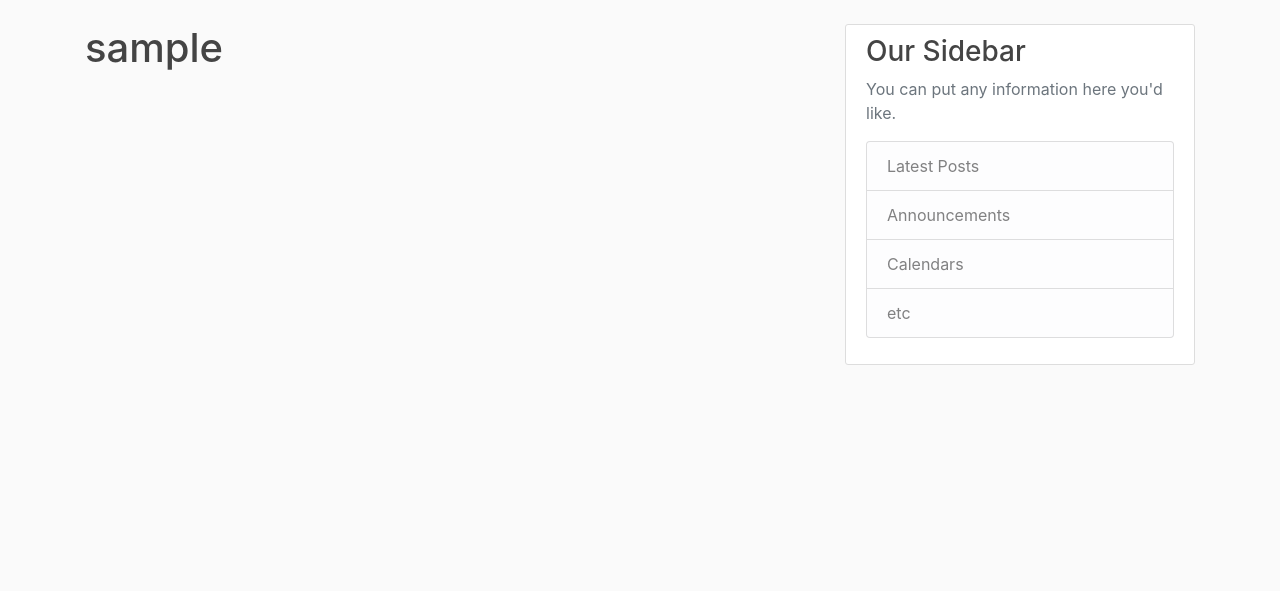
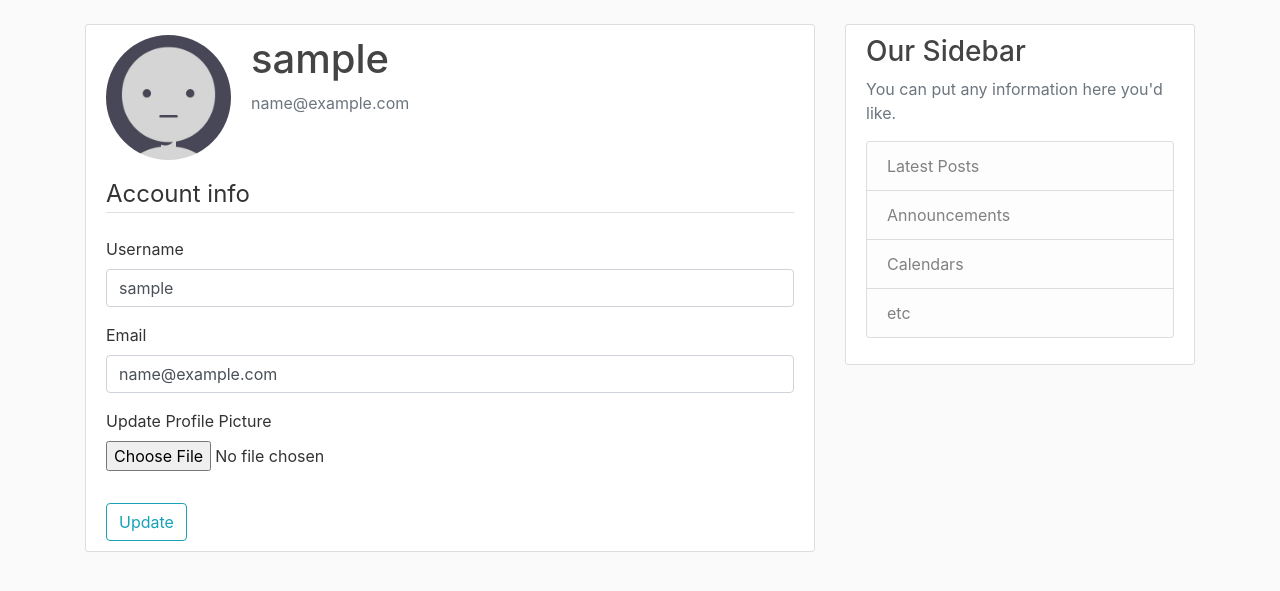
Before and after one commit to Blizzardnya/flaskblog, a Flask app: page /account in a window 1280 px wide. Shown: the part 56-647 px from the top of the page. Run offline with Flask 2, Linux system fonts and the light colour scheme; the visitor is signed in with stand-in values (Sample User, id 1); data comes from the database, SQL or seed files in the repository; some libraries are stand-ins or nearby versions.

Commit message:
Lesson 7 complete

```diff
--- a/flaskblog/forms.py
+++ b/flaskblog/forms.py
@@ -1,4 +1,6 @@
 from flask_wtf import FlaskForm
+from flask_wtf.file import FileField, FileAllowed
+from flask_login import current_user
 from wtforms import StringField, PasswordField, SubmitField, BooleanField
 from wtforms.validators import DataRequired, Length, Email, EqualTo, ValidationError
 from flaskblog.models import User
@@ -28,7 +30,6 @@ class RegistrationForm(FlaskForm):
             raise ValidationError('That email is taken. Please choose another')
 
 
-
 class LoginForm(FlaskForm):
     email = StringField('Email',
                         validators=[DataRequired(), Email()])
@@ -36,3 +37,26 @@ class LoginForm(FlaskForm):
                              validators=[DataRequired()])
     remember = BooleanField('Remember Me')
     submit = SubmitField('Login')
+
+
+class UpdateAccountForm(FlaskForm):
+    username = StringField('Username',
+                           validators=[DataRequired(), Length(min=2, max=20)])
+    email = StringField('Email',
+                        validators=[DataRequired(), Email()])
+    picture = FileField('Update Profile Picture', validators=[FileAllowed(['jpg', 'png'])])
+    submit = SubmitField('Update')
+
+    def validate_username(self, username):
+        if username.data != current_user.username:
+            user = User.query.filter_by(username=username.data).first()
+
+            if user:
+                raise ValidationError('That username is taken. Please choose another')
+
+    def validate_email(self, email):
+        if email.data != current_user.email:
+            user = User.query.filter_by(email=email.data).first()
+
+            if user:
+                raise ValidationError('That email is taken. Please choose another')
--- a/flaskblog/routes.py
+++ b/flaskblog/routes.py
@@ -1,7 +1,10 @@
+import os
+import secrets
+from PIL import Image
 from flask import render_template, url_for, flash, redirect, request
 from flaskblog import app, db, bcrypt
 from flaskblog.models import User, Post
-from flaskblog.forms import RegistrationForm, LoginForm
+from flaskblog.forms import RegistrationForm, LoginForm, UpdateAccountForm
 from flask_login import login_user, current_user, logout_user, login_required
 
 posts = [
@@ -35,7 +38,9 @@ def about():
 def register():
     if current_user.is_authenticated:
         return redirect(url_for('home'))
+
     form = RegistrationForm()
+
     if form.validate_on_submit():
         hashed_password = bcrypt.generate_password_hash(form.password.data).decode('UTF-8')
         user = User(username=form.username.data, email=form.email.data, password=hashed_password)
@@ -43,6 +48,7 @@ def register():
         db.session.commit()
         flash('Your account has been created!', 'success')
         return redirect(url_for('login'))
+
     return render_template('register.html', title='Registration', form=form)
 
 
@@ -50,7 +56,9 @@ def register():
 def login():
     if current_user.is_authenticated:
         return redirect(url_for('home'))
+
     form = LoginForm()
+
     if form.validate_on_submit():
         user = User.query.filter_by(email=form.email.data).first()
         if user and bcrypt.check_password_hash(user.password, form.password.data):
@@ -59,6 +67,7 @@ def login():
             return redirect(next_page) if next_page else redirect(url_for('home'))
         else:
             flash('Login Unsuccessful. Please check email and password', 'danger')
+
     return render_template('login.html', title='Login', form=form)
 
 
@@ -68,7 +77,38 @@ def logout():
     return redirect(url_for('home'))
 
 
-@app.route('/account')
+def save_picture(form_pictire):
+    random_hex = secrets.token_hex(8)
+    _, f_ext = os.path.splitext(form_pictire.filename)
+    picture_fn = random_hex + f_ext
+    picture_path = os.path.join(app.root_path, 'static/profile_pics', picture_fn)
+
+    outpup_size = (125, 125)
+    i = Image.open(form_pictire)
+    i.thumbnail(outpup_size)
+    i.save(picture_path)
+
+    return picture_fn
+
+
+@app.route('/account', methods=['GET', 'POST'])
 @login_required
 def account():
-    return render_template('account.html', title='Account')
+    form = UpdateAccountForm()
+
+    if form.validate_on_submit():
+        if form.picture.data:
+            picture_file = save_picture(form.picture.data)
+            current_user.image_file = picture_file
+        current_user.username = form.username.data
+        current_user.email = form.email.data
+        db.session.commit()
+        flash('Your account has been updated!', 'success')
+        return redirect(url_for('account'))
+    elif request.method == 'GET':
+        form.username.data = current_user.username
+        form.email.data = current_user.email
+
+    image_file = url_for('static', filename='profile_pics/' + current_user.image_file)
+    return render_template('account.html', title='Account',
+                           image_file=image_file, form=form)
--- a/flaskblog/templates/account.html
+++ b/flaskblog/templates/account.html
@@ -1,4 +1,58 @@
 {% extends "layout.html" %}
 {% block content %}
-    <h1>{{ current_user.username }}</h1>
+    <div class="content-section">
+        <div class="media">
+            <img class="rounded-circle account-img" src="{{ image_file }}" alt="User image">
+            <div class="media-body">
+                <h2 class="account-heading">{{ current_user.username }}</h2>
+                <p class="text-secondary">{{ current_user.email }}</p>
+            </div>
+        </div>
+
+        <form method="POST" action="" enctype="multipart/form-data">
+            {{ form.hidden_tag() }}
+            <fieldset class="form-group">
+                <legend class="border-bottom mb-4">Account info</legend>
+                <div class="form-group">
+                    {{ form.username.label() }}
+
+                    {% if form.username.errors %}
+                        {{ form.username(class="form-control form-control-md is-invalid") }}
+                        <div class="invalid-feedback">
+                            {% for error in form.username.errors %}
+                                <span>{{ error }}</span>
+                            {% endfor %}
+                        </div>
+                    {% else %}
+                        {{ form.username(class="form-control form-control-md") }}
+                    {% endif %}
+                </div>
+                <div class="form-group">
+                    {{ form.email.label() }}
+
+                    {% if form.email.errors %}
+                        {{ form.email(class="form-control form-control-md is-invalid") }}
+                        <div class="invalid-feedback">
+                            {% for error in form.email.errors %}
+                                <span>{{ error }}</span>
+                            {% endfor %}
+                        </div>
+                    {% else %}
+                        {{ form.email(class="form-control form-control-md") }}
+                    {% endif %}
+                </div>
+                <div class="form-group">
+                    {{ form.picture.label() }}
+                    {{ form.picture(class='form-control-file') }}
+                    {% if form.picture.errors %}
+                        {% for error in form.picture.errors %}
+                            <span class="text-danger">{{ error }}</span></br>
+                        {% endfor %}
+                    {% endif %}
+                </div>
+            </fieldset>
+            {{ form.submit(class="btn btn-outline-info") }}
+        </form>
+
+    </div>
 {% endblock content %}
--- a/requirements.txt
+++ b/requirements.txt
@@ -9,6 +9,7 @@ Flask-WTF==0.14.2
 itsdangerous==1.1.0
 Jinja2==2.10.1
 MarkupSafe==1.1.1
+Pillow==6.0.0
 pycparser==2.19
 six==1.12.0
 SQLAlchemy==1.3.3
```
Also changed, not shown: flaskblog/static/profile_pics/default.jpg (added).
